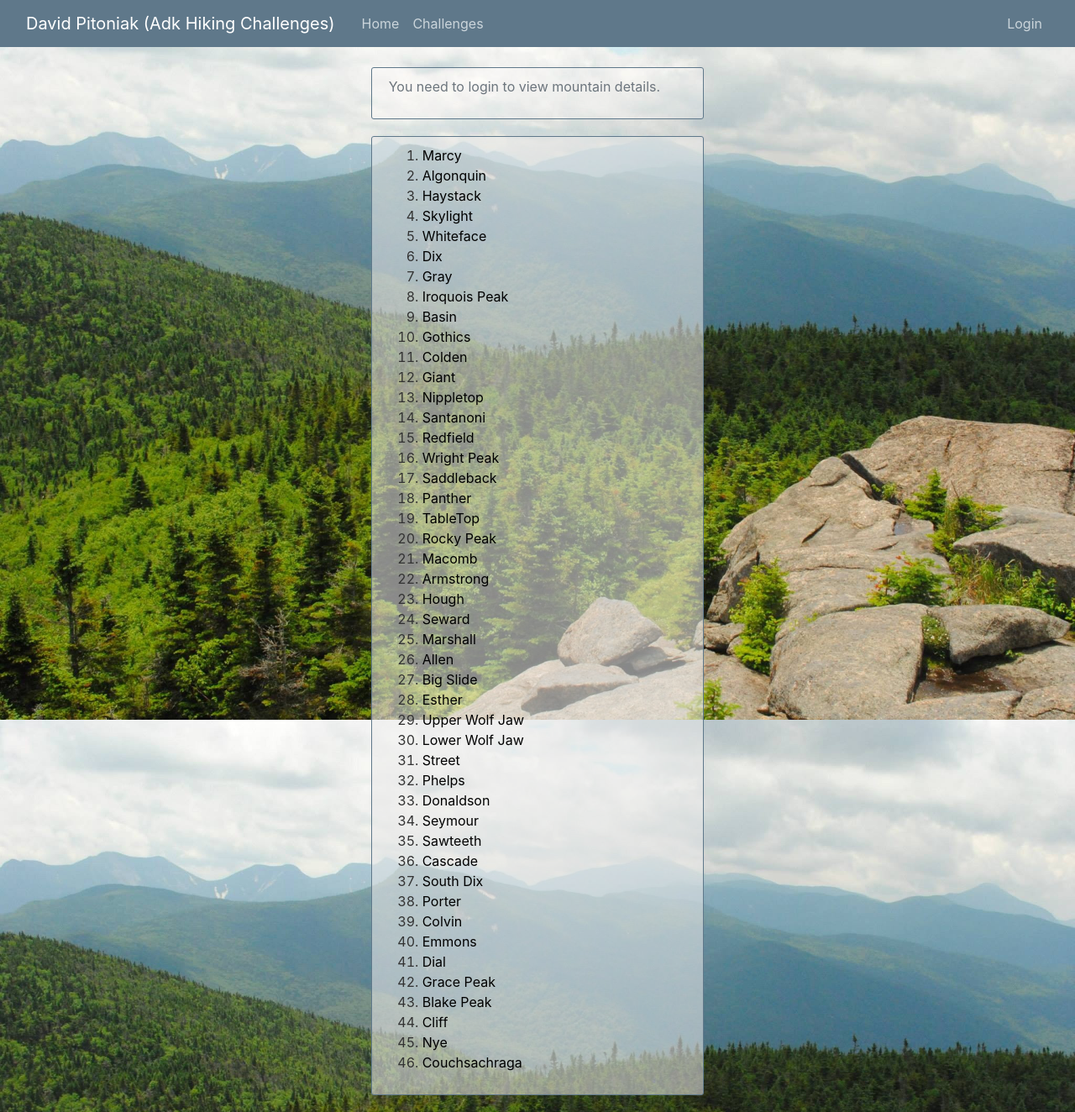
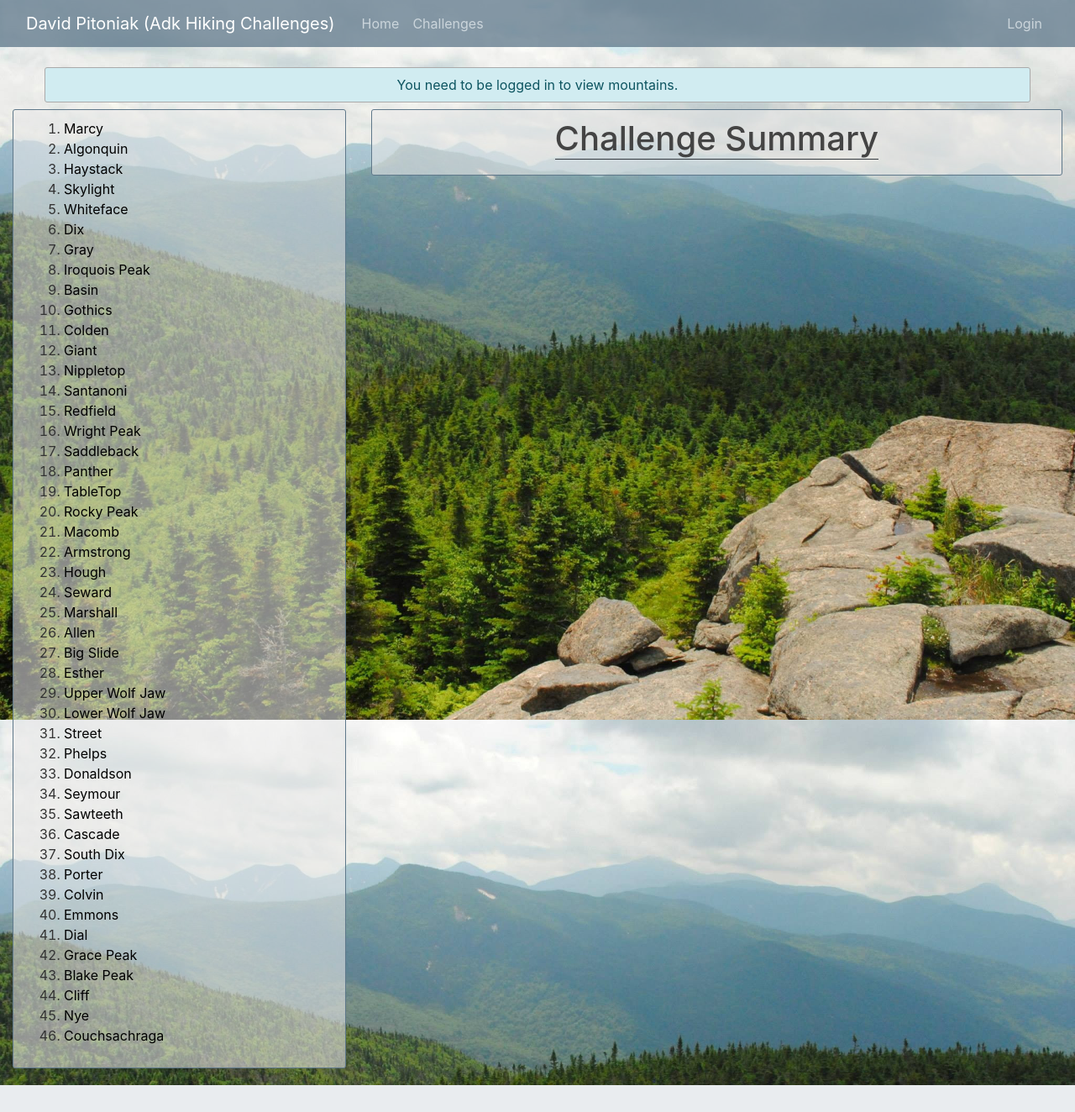
Before and after one commit to Cryoexn/HikeChallenges, a Django app: a page that uses mysite/challenges/templates/challenges/base.html in a window 1280 px wide. Shown: the whole page at 84% size. After the commit the page ends 1292 px from the top, so only its background shows below. Run offline with Django 3.2, Linux system fonts and the light colour scheme; data comes from the database, SQL or seed files in the repository; both versions use the stored data as it was after the commit; some libraries are stand-ins or nearby versions.

Commit message:
Added warning message and editing page.

```diff
--- a/mysite/challenges/static/challenges/main.css
+++ b/mysite/challenges/static/challenges/main.css
@@ -8,16 +8,12 @@
     color: #444444;
   }
 
-  .trans {
-    background-color: rgba(0,0,0,0.5);
-  }
-
   ul {
     margin: 0;
   }
 
   .bg-steel {
-    background-color: #5f788a;
+    background-color: #5f788abe;
   }
 
   .site-header .navbar-nav .nav-link {
@@ -57,6 +53,19 @@
     border: 1px solid #5f788a;
     border-radius: 3px;
     margin-bottom: 20px;
+  }
+
+  .content-section-warning {
+    background: #ff9393be;
+    padding: 10px 20px;
+    border: 1px solid #aaaaaa;
+    border-radius: 3px;
+    margin-bottom: 20px;
+  }
+
+  .message-fmt {
+    border: 1px solid #aaaaaa;
+    border-radius: 3px;
   }
 
   .article-title {
--- a/mysite/challenges/templates/challenges/base.html
+++ b/mysite/challenges/templates/challenges/base.html
@@ -32,7 +32,7 @@
 
 <body class="background-img">
     <header class="site-header">
-        <nav class="navbar navbar-expand-md navbar-dark bg-steel fixed-top">
+        <nav class="navbar navbar-expand-md navbar-dark bg-steel fixed-top" style="background-color: #5f788ac2;">
             <div class="container-fluid">
             <a class="navbar-brand mr-4" href="{% url 'index_chall' %}">
                 David Pitoniak (Adk Hiking Challenges)
@@ -58,9 +58,21 @@
         </nav>
     </header>
     <main role="main">
-            <div class="container-fluid">
-                    {% block content %}{% endblock content %}
+        <div class="container-fluid">
+            <div class="row justify-content-center">
+                {% if messages %}
+                <div class="col-11">
+                    {% for message in messages %}
+                    <div class="row alert-info justify-content-center mb-2 p-2 message-fmt">
+                        {{ message }}
+                    </div>
+                    {% endfor %}
+                </div>
+                {% endif %}
             </div>
+
+            {% block content %}{% endblock content %}
+        </div>
     </main>
 
     <!-- Optional JavaScript -->
--- a/mysite/challenges/templates/challenges/challenge_detail.html
+++ b/mysite/challenges/templates/challenges/challenge_detail.html
@@ -1,18 +1,8 @@
 {% extends "challenges/base.html" %}
 {% block content %}
 <div class="row justify-content-center">
-    {% if user.is_authenticated == False %}
-        <div class="col-4">
-            <div class="content-section-light">
-                <p class="text-muted">You need to login to view mountain details.</p>
-            </div>
-        </div>
-    {% endif %}
-</div>
-<div class="row justify-content-center">
     <div class="col-4">
         <div class="content-section">
-
             {% if mountains_list %}
                 <ol>
                     {% for mountain in mountains_list %}
@@ -26,5 +16,12 @@
             {% endif %}
         </div>
     </div>
+    <div class="col-8">
+        <div class="content-section">
+            <div class="row justify-content-center">
+                <h1 class="border-bottom border-dark">Challenge Summary</h1>
+            </div>
+        </div>
+    </div>
 </div>
 {% endblock content %}
--- a/mysite/challenges/templates/challenges/index.html
+++ b/mysite/challenges/templates/challenges/index.html
@@ -6,7 +6,7 @@
                 {% if challenge_list %}
                     <ul>
                         {% for challenge in challenge_list %}
-                            <li><a class="a-color" href="/challenges/{{ challenge.challenge_name }}/">{{ challenge.challenge_name }}</a></li>
+                            <li><a class="a-color" href="{% url 'detail_chall' challenge.challenge_name %}">{{ challenge.challenge_name }}</a></li>
                         {% endfor %}
                     </ul>
                 {% else %}
--- a/mysite/challenges/templates/challenges/mountain_detail.html
+++ b/mysite/challenges/templates/challenges/mountain_detail.html
@@ -14,7 +14,7 @@
                     <li>Date Completed: {{ date_completed }}</li>
                 </ul>
                 <div class="row justify-content-center">
-                    <a class="btn btn-outline-secondary btn-sm" href="#">edit</a>
+                    <a class="btn btn-outline-secondary btn-sm" href="{% url 'achievement_edit' challenge_name mountain.mnt_name %}">edit</a>
                 </div>
             </div>
         </div>
--- a/mysite/challenges/urls.py
+++ b/mysite/challenges/urls.py
@@ -10,4 +10,5 @@ urlpatterns = [
     path('profile/', user_views.profile_view, name='profile'),
     path('<challenge_name>/', views.challenge_detail_view, name='detail_chall'),
     path('<challenge_name>/<mnt_name>/', views.mountain_detail_view, name='detail_mnt'),
+    path('<challenge_name>/<mnt_name>/achievement_edit/', views.achievement_edit_view, name='achievement_edit'),
 ]
--- a/mysite/challenges/views.py
+++ b/mysite/challenges/views.py
@@ -5,6 +5,7 @@ from .weatherutils import get_weather
 from .models import Challenge, Mountain
 from users.models import Achievement
 from datetime import datetime
+from django.contrib import messages
 
 def index_view(request):
     try:
@@ -24,6 +25,9 @@ def challenge_detail_view(request, challenge_name):
 
     except Challenge.DoesNotExist:
         raise Http404(challenge_name + " Challenge does not exist.")
+
+    if not request.user.is_authenticated:
+        messages.warning(request, 'You need to be logged in to view mountains.')
 
     return render(request, 'challenges/challenge_detail.html', {'challenge_name' : challenge_name, 'mountains_list' : mountains_list,})
 
@@ -52,6 +56,7 @@ def mountain_detail_view(request, challenge_name, mnt_name):
     if weather:
         context = {
             'mountain'   : mountain,
+            'challenge_name': challenge_name,
             'completed'  : completed,
             'date_completed'  : date_completed,
             'curr_days'  : weather[0],
@@ -71,3 +76,21 @@ def mountain_detail_view(request, challenge_name, mnt_name):
         }
 
     return render(request, 'challenges/mountain_detail.html', context)
+
+def achievement_edit_view(request, challenge_name, mnt_name):
+    if request.user.is_authenticated:
+        user_achievements = Achievement.objects.filter(user=request.user)
+
+    ach = Achievement(user=request.user)
+
+    for achievement in user_achievements:
+        if achievement.mountain_completed:
+            if achievement.mountain_completed.mnt_name == mnt_name:
+                ach = achievement
+
+    context = {
+        'mnt_name'   : mnt_name,
+        'achievement': ach,
+    }
+
+    return render(request, 'challenges/achievement_edit.html', context)
```
Also changed, not shown: mysite/challenges/templates/challenges/achievement_edit.html (added, +13 -0 lines), mysite/db.sqlite3.
